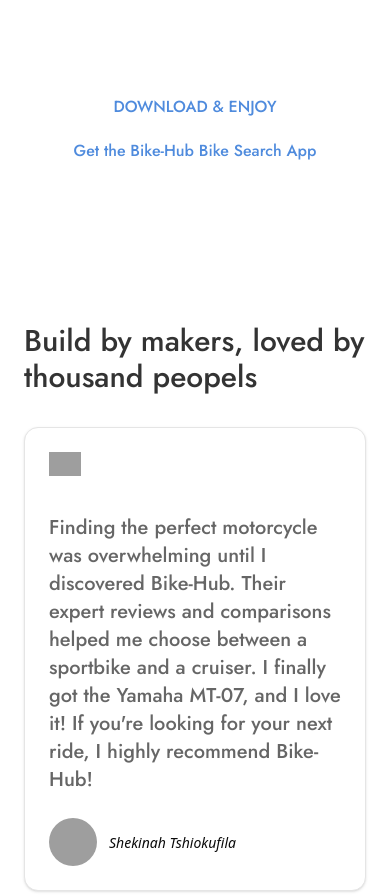
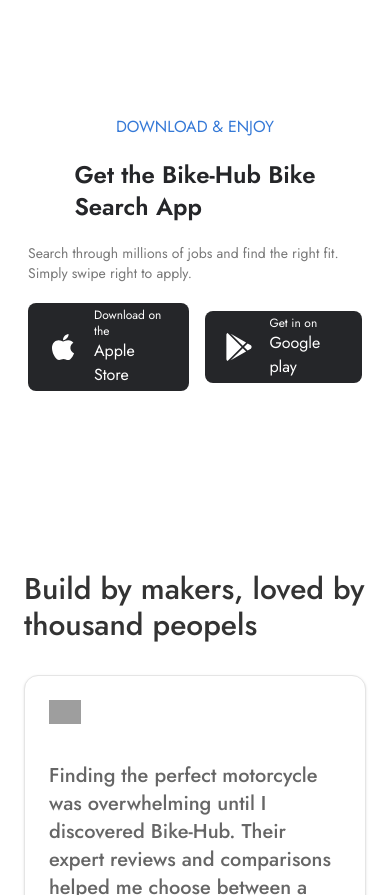
Before and after one commit to Hassan-mw/Bike-Hub, a Next.js app: page / in a window 390 px wide. Shown: the part 4175-5070 px from the top of the page. Built offline with nearby package versions, Linux system fonts and the light colour scheme; grey boxes are pictures that could not be loaded.

Commit message:
Updated data

```diff
--- a/app/HomepageComponents/AppDownload.tsx
+++ b/app/HomepageComponents/AppDownload.tsx
@@ -1,18 +1,41 @@
 import { Jost } from 'next/font/google'
 import React from 'react'
-
+import { FaApple, FaGooglePlay } from "react-icons/fa";
 const jost=Jost({
-    weight:['500'],
+    // weight:['500'],
     subsets:['latin']
 })
 
 const AppDownload = () => {
   return (
     <div>
-        <div className='w-full flex flex-col space-y-5 items-center justify-center'>
-        <div className={`${jost.className} text-[#4f8bdd]`}>DOWNLOAD & ENJOY</div>
-        <div className={`${jost.className} text-[#4f8bdd]`}>Get the Bike-Hub  Bike Search App</div>
+        <div className='w-full flex items-center justify-center  px-2'>
+        <div className='w-full max-w-screen-xl flex items-center justify-center lg:space-x-16 lg:px-16 '>
+            <div><img className='hidden lg:block  ' src="./mobile.png"/></div>
+        <div className='w-full  flex flex-col space-y-5 lg:space-y-10 items-center lg:items-start justify-center lg:justify-start p-5 '>
+        <div className={`${jost.className} text-[#3579d7] text-md lg:text-xl`}>DOWNLOAD & ENJOY</div>
+        <div className={`${jost.className} text-[#252629] text-2xl md:text-3xl lg:text-5xl font-semibold `}>Get the Bike-Hub  Bike <br/> Search App</div>
+        <div className={`${jost.className} text-[#787878] text-sm lg:text-md`}>Search through millions of jobs and find the right fit. Simply swipe right to apply.</div>
+        <div className='flex  items-center justify-center space-x-4'>
+            <div className='flex items-center justify-center space-x-4 bg-[#252629] hover:cursor-pointer duration-500 hover:bg-blue-500  rounded-md px-5 py-1'>
+                <div className='text-white'><FaApple size={30} /></div>
+                  <div className={`${jost.className} flex flex-col  text-white`}>
+                    <div className='text-xs'>Download on the</div>
+                    <div className='text-md'>Apple Store</div>
+                  </div>
+            </div>
+            <div className='flex items-center justify-center space-x-4 bg-[#252629]  hover:cursor-pointer duration-500 hover:bg-blue-500   rounded-md px-5 py-1'>
+                <div className='text-white'><FaGooglePlay size={28} /></div>
+                  <div className={`${jost.className} flex flex-col  text-white`}>
+                    <div className='text-xs'>Get in on</div>
+                    <div className='text-md'>Google play</div>
+                  </div>
+            </div>
+
         </div>
+        </div>
+        </div>
+    </div>
     </div>
   )
 }
```
Also changed, not shown: public/mobile.png (added).
